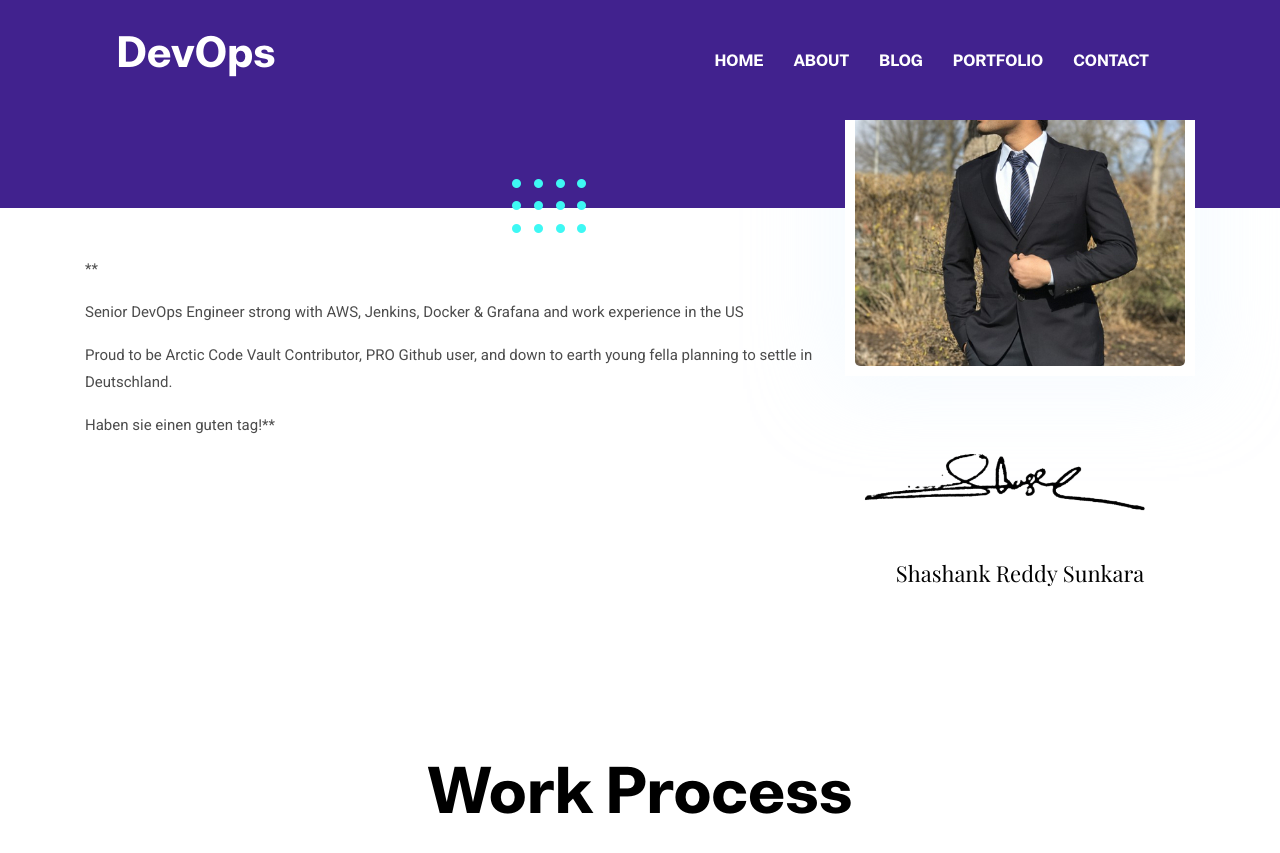
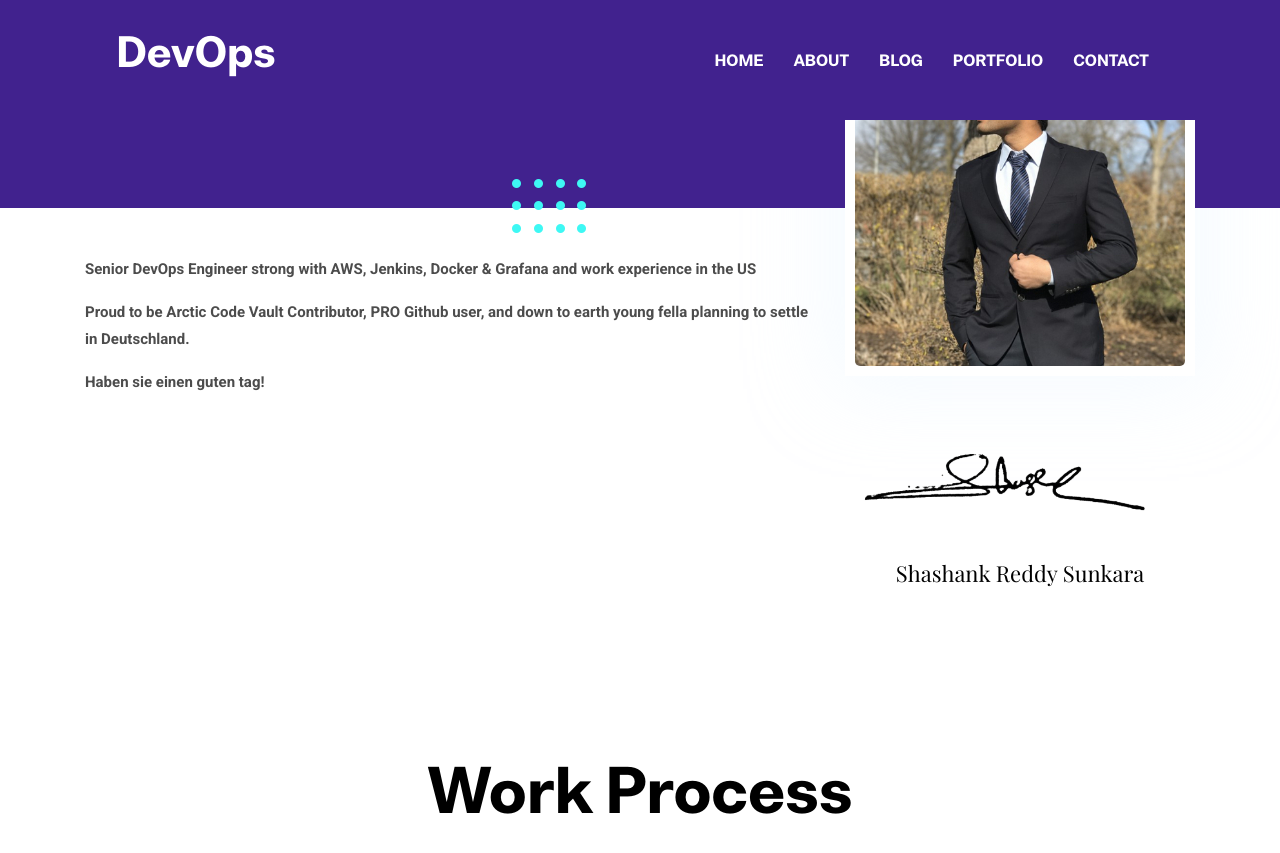
Before and after one commit to Shashankreddysunkara/blog, a Jekyll site: the page built from _pages/about.md, in a window 1280 px wide and 900 px high, scrolled down 316 px. Shown: the top 853 px of the window. Built offline with Jekyll 4.4.1, drawn with Linux system fonts in a browser that asks for light colours.

Commit message:
update UI

```diff
--- a/_layouts/about.html
+++ b/_layouts/about.html
@@ -11,7 +11,7 @@ layout: default
     </div>
   </div>
   <!-- background shapes -->
-  <img src="{{ site.baseurl }}/assets/images/illustrations/leaf-bg-top.png" alt="illustrations" class="bg-shape-1 w-100">
+  {% comment %} <img src="{{ site.baseurl }}/assets/images/illustrations/leaf-bg-top.png" alt="illustrations" class="bg-shape-1 w-100"> {% endcomment %}
   <img src="{{ site.baseurl }}/assets/images/illustrations/dots-group-sm.png" alt="illustrations" class="bg-shape-2">
   <img src="{{ site.baseurl }}/assets/images/illustrations/leaf-yellow.png" alt="illustrations" class="bg-shape-3">
   <img src="{{ site.baseurl }}/assets/images/illustrations/leaf-orange.png" alt="illustrations" class="bg-shape-4">
--- a/_pages/about.md
+++ b/_pages/about.md
@@ -6,16 +6,8 @@ image: assets/images/about/author2.png
 signature: assets/images/about/signature.png
 ---
 
-**
+**Senior DevOps Engineer strong with AWS, Jenkins, Docker & Grafana and work experience in the US**
 
+**Proud to be Arctic Code Vault Contributor, PRO Github user, and down to earth young fella planning to settle in Deutschland.**
 
-
-
-
-
-
-Senior DevOps Engineer strong with AWS, Jenkins, Docker & Grafana and work experience in the US
-
-Proud to be Arctic Code Vault Contributor, PRO Github user, and down to earth young fella planning to settle in Deutschland.
-
-Haben sie einen guten tag!**
+**Haben sie einen guten tag!**
```
